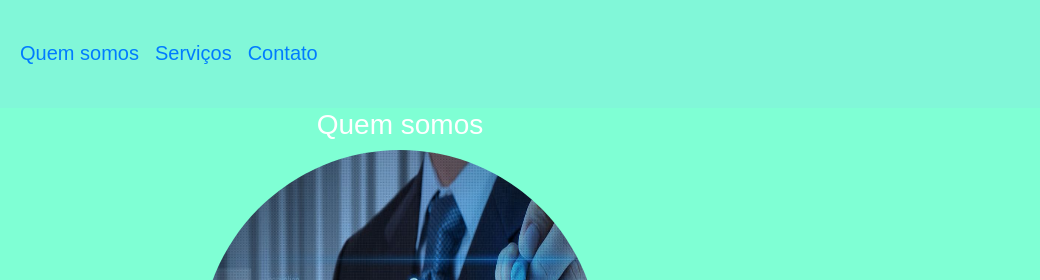
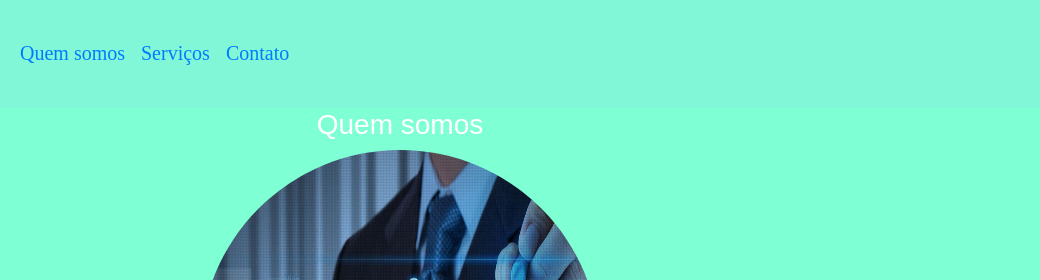
Before and after one commit to joaomelo35/siteempresati, a plain HTML site: page index.html in a window 1280 px wide. Shown: the top 280 px of the page, 240-1280 px from the left. Drawn offline with Linux system fonts and the light colour scheme.

Commit message:
atualização no style.css

```diff
--- a/css/style.css
+++ b/css/style.css
@@ -4,6 +4,7 @@ body{
 }
 .navbar {
     background-color: #81F7D8;
+    font-family: "Black Ops One", sytem-ui;
 }
 
 .quem-somos{
```
